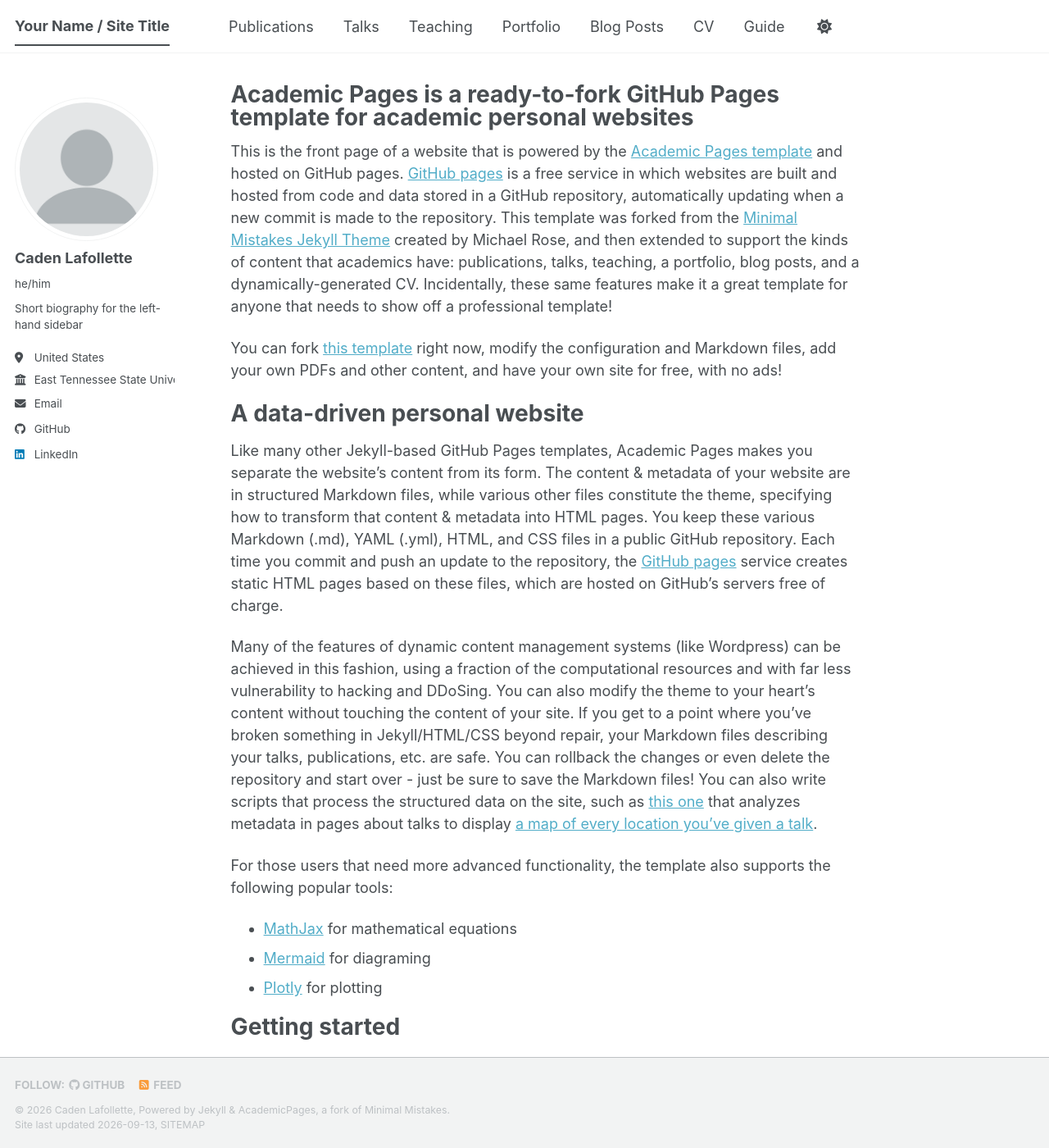
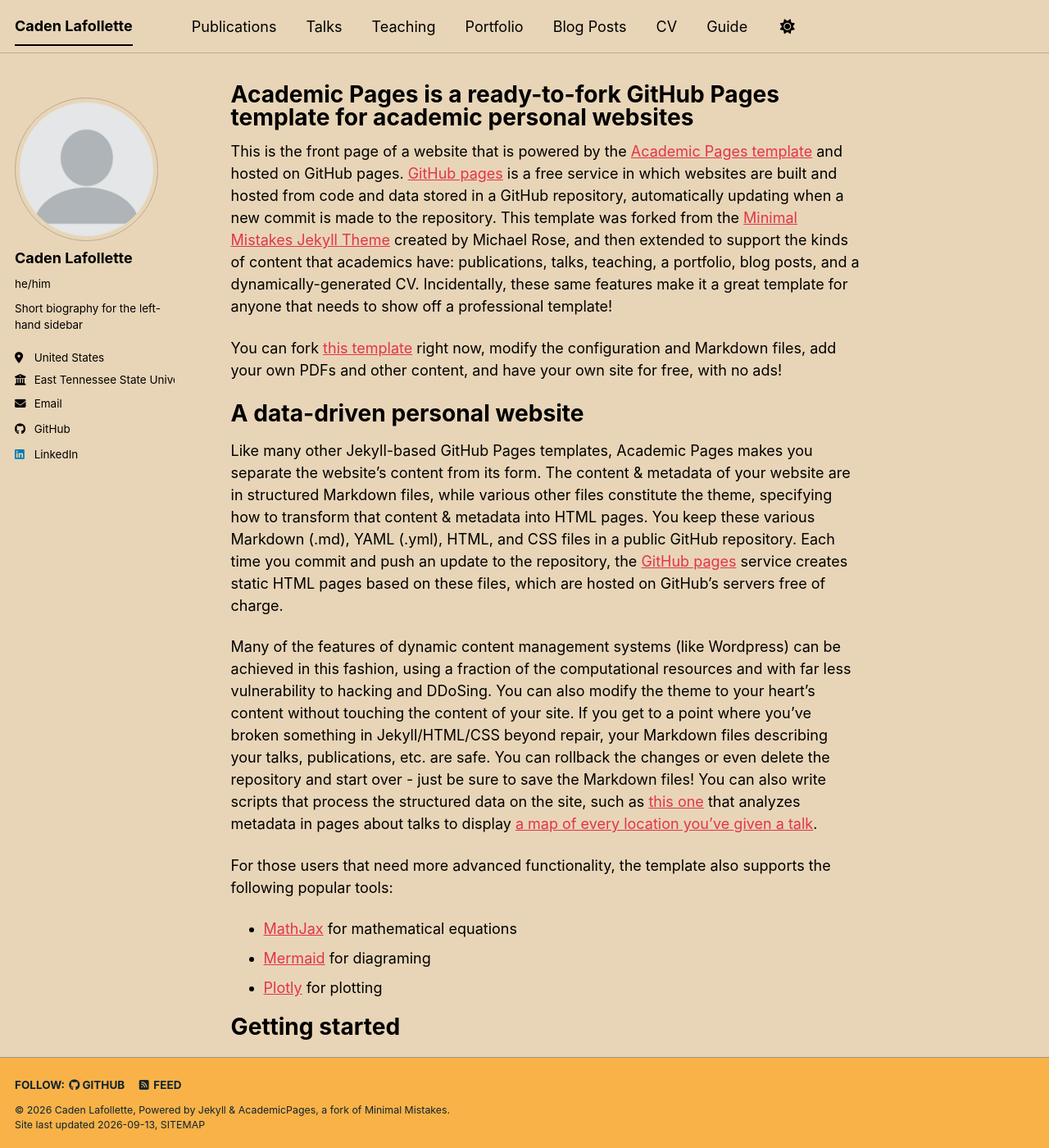
Before and after one commit to clafollette303/clafollette303.github.io, a Jekyll site: the page built from _pages/about.md, in a window 1280 px wide and 1400 px high. Shown: the whole window at 82% size. Built offline with Jekyll 4.4.1, drawn with Linux system fonts in a browser that asks for light colours; a style sheet for code colours, icons or effects is not loaded.

Commit message:
Update site theme and title in config

```diff
--- a/_config.yml
+++ b/_config.yml
@@ -8,8 +8,8 @@
 
 # Basic Site Settings
 locale                   : "en-US"
-site_theme               : "default" # The available themes options are "default", "air", "sunrise", "mint", "dirt" and "contrast"
-title                    : "Your Name / Site Title"
+site_theme               : "sunrise" # The available themes options are "default", "air", "sunrise", "mint", "dirt" and "contrast"
+title                    : "Caden Lafollette"
 title_separator          : "-"
 name                     : &name "Caden Lafollette"
 description              : &description "Hello! This is my personal website."   # Update this with a general description of your site, this is the default if not overridden by a page
```
